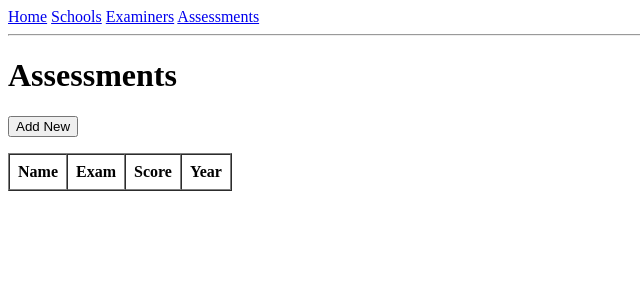
After one commit to TreasureKing23/proposal, a Flask app: page /assessment in a window 1280 px wide. The commit adds this page. Shown: the top 300 px of the page, without its empty margins (0-640 px from the left). Run offline with Flask 3, Linux system fonts and the light colour scheme; data that the repository does not hold is empty.

Commit message:
Hi added

```diff
--- a/app.py
+++ b/app.py
@@ -2,6 +2,9 @@ from flask import Flask, render_template, g,request,redirect,url_for
 import sqlite3
 
 app = Flask(__name__)
+
+PE_MIN = 85
+INVIG_MIN = 70
 
 DATABASE = 'testdb'
 
@@ -71,6 +74,20 @@ def add_examiner():
     statuses = db.execute('SELECT Type FROM Status').fetchall()
     return render_template('add_examiners.html', regions=regions, ranks=ranks, statuses = statuses)
 
+@app.route('/assessment', methods=['GET','POST'])
+def assessmentpage():
+    db = get_db()
+    query = 'SELECT * FROM Assessment'
+    ass = db.execute(query).fetchall()
+    return render_template('assessment.html', assessments = ass)
+
+@app.route('/input_scores', methods =['GET','POST'])
+def inputpage():
+    db = get_db()
+
+
+    ranks = db.execute('SELECT * FROM Role').fetchall()
+    statuses = db.execute('SELECT Type FROM Status').fetchall()
 
 
 if __name__ == '__main__':
--- /dev/null
+++ b/templates/assessment.html
@@ -0,0 +1,30 @@
+{% extends 'base.html' %}
+{% block content %}
+<h1>Assessments</h1>
+
+<p>
+
+        <button>Add New </button>
+    </a>
+</p>
+<table border="1" cellpadding="8" cellspacing="0">
+    <thread>
+        <tr>
+            <th>Name</th>
+            <th>Exam</th>
+            <th>Score</th>
+            <th>Year</th>
+        </tr>
+    </thread>
+    <tbody>
+        {% for as in assessments%}
+        <tr>
+            <td>{{ as['Name'] }}</td>
+            <td>{{ as['Exam'] }}</td>
+            <td>{{ as['Score'] }}</td>
+            <td>{{ as['Year'] }}</td>
+        </tr>
+        {% endfor %}
+    </tbody>
+</table>
+{%endblock%}
--- a/templates/base.html
+++ b/templates/base.html
@@ -8,6 +8,7 @@
             <a href="/">Home</a>
             <a href="/schools">Schools</a>
             <a href="/examiners">Examiners</a>
+            <a href="/assessment">Assessments</a>
         </nav>
         <hr>
         {%block content%}{%endblock%}
```
Also changed, not shown: 1 other file.
